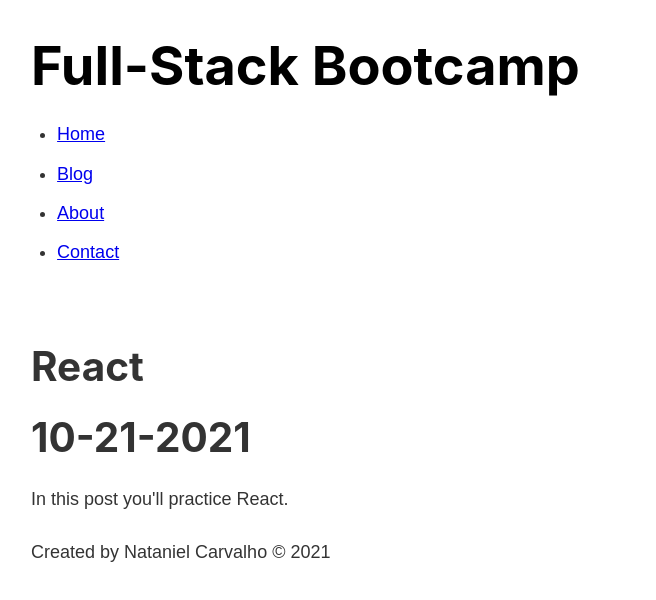
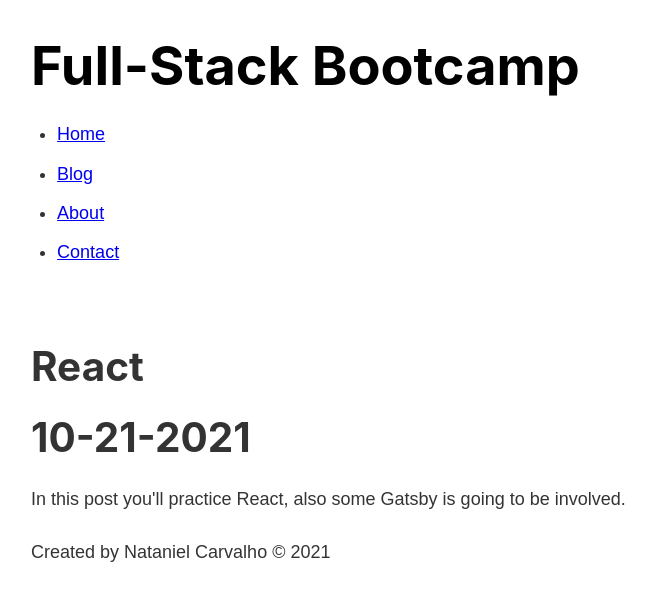
Before and after one commit to natanielmendes/gatsby-bootcamp, a Gatsby site: page /blog/react in a window 1280 px wide. Shown: the whole page, without its empty margins (252-908 px from the left). Built offline with nearby package versions, Linux system fonts and the light colour scheme; Gatsby itself is replaced by a stand-in of ours.

Commit message:
React post Markdown

```diff
--- a/src/posts/react.md
+++ b/src/posts/react.md
@@ -3,4 +3,4 @@ title: "React"
 date: "10-21-2021"
 ---
 
-In this post you'll practice React.
+In this post you'll practice React, also some Gatsby is going to be involved.
```
